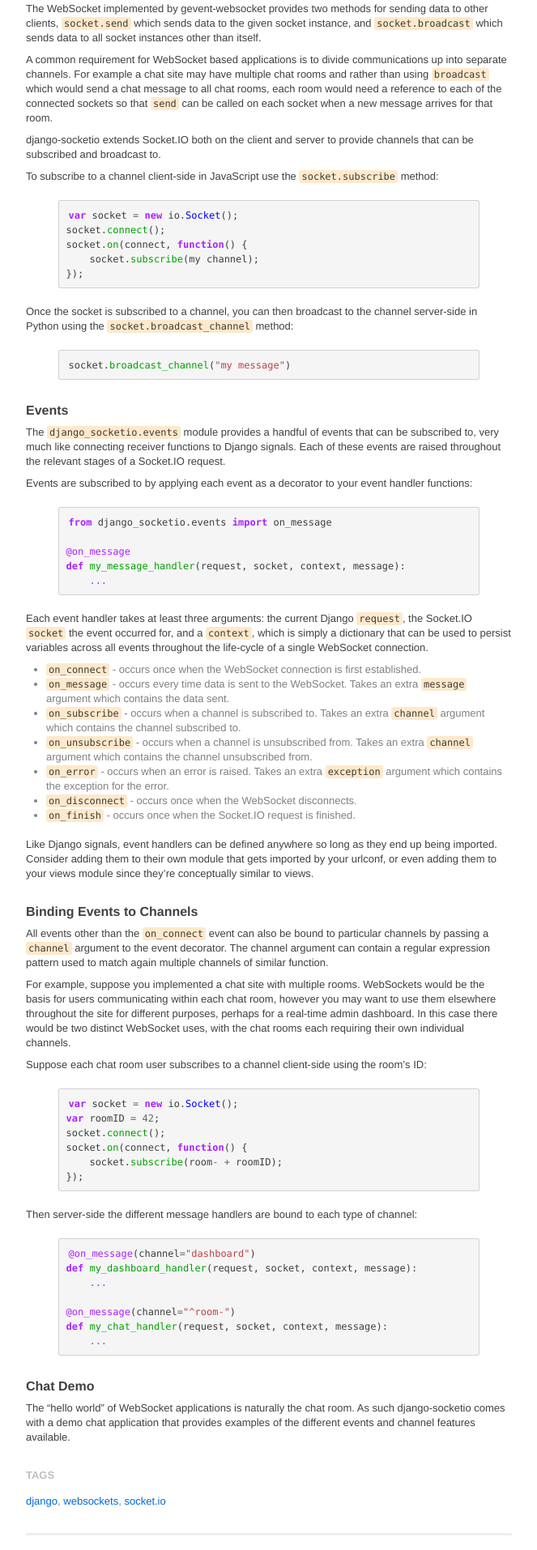
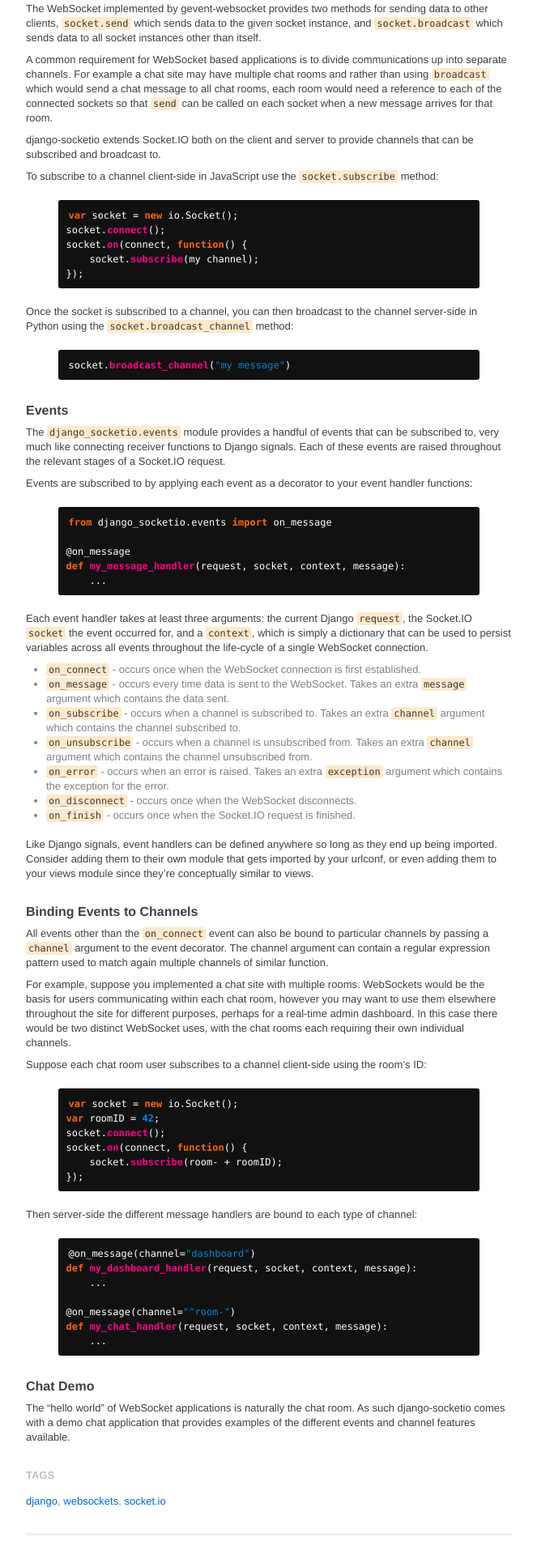
Before and after one commit to xli1224/stephenmcd.github.com, a Jekyll site: the page built from _posts/tumblr/2011-08-13-real-time-web-apps-with-django-and-websockets.md, in a window 1280 px wide. Shown: the part 619-2533 px from the top of the page at 81% size, without its empty margins (308-971 px from the left). Built offline with Jekyll 4.4.1, drawn with Linux system fonts in a browser that asks for light colours.

Commit message:
Changed to 'fruity' pygments style.

```diff
--- a/css/pygments.css
+++ b/css/pygments.css
@@ -1,61 +1,69 @@
-.hll { background-color: #ffffcc }
-.c { color: #008800; font-style: italic } /* Comment */
-.err { border: 1px solid #FF0000 } /* Error */
-.k { color: #AA22FF; font-weight: bold } /* Keyword */
-.o { color: #666666 } /* Operator */
-.cm { color: #008800; font-style: italic } /* Comment.Multiline */
-.cp { color: #008800 } /* Comment.Preproc */
-.c1 { color: #008800; font-style: italic } /* Comment.Single */
-.cs { color: #008800; font-weight: bold } /* Comment.Special */
-.gd { color: #A00000 } /* Generic.Deleted */
-.ge { font-style: italic } /* Generic.Emph */
-.gr { color: #FF0000 } /* Generic.Error */
-.gh { color: #000080; font-weight: bold } /* Generic.Heading */
-.gi { color: #00A000 } /* Generic.Inserted */
-.go { color: #808080 } /* Generic.Output */
-.gp { color: #000080; font-weight: bold } /* Generic.Prompt */
-.gs { font-weight: bold } /* Generic.Strong */
-.gu { color: #800080; font-weight: bold } /* Generic.Subheading */
-.gt { color: #0040D0 } /* Generic.Traceback */
-.kc { color: #AA22FF; font-weight: bold } /* Keyword.Constant */
-.kd { color: #AA22FF; font-weight: bold } /* Keyword.Declaration */
-.kn { color: #AA22FF; font-weight: bold } /* Keyword.Namespace */
-.kp { color: #AA22FF } /* Keyword.Pseudo */
-.kr { color: #AA22FF; font-weight: bold } /* Keyword.Reserved */
-.kt { color: #00BB00; font-weight: bold } /* Keyword.Type */
-.m { color: #666666 } /* Literal.Number */
-.s { color: #BB4444 } /* Literal.String */
-.na { color: #BB4444 } /* Name.Attribute */
-.nb { color: #AA22FF } /* Name.Builtin */
-.nc { color: #0000FF } /* Name.Class */
-.no { color: #880000 } /* Name.Constant */
-.nd { color: #AA22FF } /* Name.Decorator */
-.ni { color: #999999; font-weight: bold } /* Name.Entity */
-.ne { color: #D2413A; font-weight: bold } /* Name.Exception */
-.nf { color: #00A000 } /* Name.Function */
-.nl { color: #A0A000 } /* Name.Label */
-.nn { color: #0000FF; font-weight: bold } /* Name.Namespace */
-.nt { color: #008000; font-weight: bold } /* Name.Tag */
-.nv { color: #B8860B } /* Name.Variable */
-.ow { color: #AA22FF; font-weight: bold } /* Operator.Word */
-.w { color: #bbbbbb } /* Text.Whitespace */
-.mf { color: #666666 } /* Literal.Number.Float */
-.mh { color: #666666 } /* Literal.Number.Hex */
-.mi { color: #666666 } /* Literal.Number.Integer */
-.mo { color: #666666 } /* Literal.Number.Oct */
-.sb { color: #BB4444 } /* Literal.String.Backtick */
-.sc { color: #BB4444 } /* Literal.String.Char */
-.sd { color: #BB4444; font-style: italic } /* Literal.String.Doc */
-.s2 { color: #BB4444 } /* Literal.String.Double */
-.se { color: #BB6622; font-weight: bold } /* Literal.String.Escape */
-.sh { color: #BB4444 } /* Literal.String.Heredoc */
-.si { color: #BB6688; font-weight: bold } /* Literal.String.Interpol */
-.sx { color: #008000 } /* Literal.String.Other */
-.sr { color: #BB6688 } /* Literal.String.Regex */
-.s1 { color: #BB4444 } /* Literal.String.Single */
-.ss { color: #B8860B } /* Literal.String.Symbol */
-.bp { color: #AA22FF } /* Name.Builtin.Pseudo */
-.vc { color: #B8860B } /* Name.Variable.Class */
-.vg { color: #B8860B } /* Name.Variable.Global */
-.vi { color: #B8860B } /* Name.Variable.Instance */
-.il { color: #666666 } /* Literal.Number.Integer.Long */
+.hll { background-color: #333333 }
+.c { color: #008800; font-style: italic; background-color: #0f140f } /* Comment */
+.err { color: #ffffff } /* Error */
+.g { color: #ffffff } /* Generic */
+.k { color: #fb660a; font-weight: bold } /* Keyword */
+.l { color: #ffffff } /* Literal */
+.n { color: #ffffff } /* Name */
+.o { color: #ffffff } /* Operator */
+.x { color: #ffffff } /* Other */
+.p { color: #ffffff } /* Punctuation */
+.cm { color: #008800; font-style: italic; background-color: #0f140f } /* Comment.Multiline */
+.cp { color: #ff0007; font-weight: bold; font-style: italic; background-color: #0f140f } /* Comment.Preproc */
+.c1 { color: #008800; font-style: italic; background-color: #0f140f } /* Comment.Single */
+.cs { color: #008800; font-style: italic; background-color: #0f140f } /* Comment.Special */
+.gd { color: #ffffff } /* Generic.Deleted */
+.ge { color: #ffffff } /* Generic.Emph */
+.gr { color: #ffffff } /* Generic.Error */
+.gh { color: #ffffff; font-weight: bold } /* Generic.Heading */
+.gi { color: #ffffff } /* Generic.Inserted */
+.go { color: #444444; background-color: #222222 } /* Generic.Output */
+.gp { color: #ffffff } /* Generic.Prompt */
+.gs { color: #ffffff } /* Generic.Strong */
+.gu { color: #ffffff; font-weight: bold } /* Generic.Subheading */
+.gt { color: #ffffff } /* Generic.Traceback */
+.kc { color: #fb660a; font-weight: bold } /* Keyword.Constant */
+.kd { color: #fb660a; font-weight: bold } /* Keyword.Declaration */
+.kn { color: #fb660a; font-weight: bold } /* Keyword.Namespace */
+.kp { color: #fb660a } /* Keyword.Pseudo */
+.kr { color: #fb660a; font-weight: bold } /* Keyword.Reserved */
+.kt { color: #cdcaa9; font-weight: bold } /* Keyword.Type */
+.ld { color: #ffffff } /* Literal.Date */
+.m { color: #0086f7; font-weight: bold } /* Literal.Number */
+.s { color: #0086d2 } /* Literal.String */
+.na { color: #ff0086; font-weight: bold } /* Name.Attribute */
+.nb { color: #ffffff } /* Name.Builtin */
+.nc { color: #ffffff } /* Name.Class */
+.no { color: #0086d2 } /* Name.Constant */
+.nd { color: #ffffff } /* Name.Decorator */
+.ni { color: #ffffff } /* Name.Entity */
+.ne { color: #ffffff } /* Name.Exception */
+.nf { color: #ff0086; font-weight: bold } /* Name.Function */
+.nl { color: #ffffff } /* Name.Label */
+.nn { color: #ffffff } /* Name.Namespace */
+.nx { color: #ffffff } /* Name.Other */
+.py { color: #ffffff } /* Name.Property */
+.nt { color: #fb660a; font-weight: bold } /* Name.Tag */
+.nv { color: #fb660a } /* Name.Variable */
+.ow { color: #ffffff } /* Operator.Word */
+.w { color: #888888 } /* Text.Whitespace */
+.mf { color: #0086f7; font-weight: bold } /* Literal.Number.Float */
+.mh { color: #0086f7; font-weight: bold } /* Literal.Number.Hex */
+.mi { color: #0086f7; font-weight: bold } /* Literal.Number.Integer */
+.mo { color: #0086f7; font-weight: bold } /* Literal.Number.Oct */
+.sb { color: #0086d2 } /* Literal.String.Backtick */
+.sc { color: #0086d2 } /* Literal.String.Char */
+.sd { color: #0086d2 } /* Literal.String.Doc */
+.s2 { color: #0086d2 } /* Literal.String.Double */
+.se { color: #0086d2 } /* Literal.String.Escape */
+.sh { color: #0086d2 } /* Literal.String.Heredoc */
+.si { color: #0086d2 } /* Literal.String.Interpol */
+.sx { color: #0086d2 } /* Literal.String.Other */
+.sr { color: #0086d2 } /* Literal.String.Regex */
+.s1 { color: #0086d2 } /* Literal.String.Single */
+.ss { color: #0086d2 } /* Literal.String.Symbol */
+.bp { color: #ffffff } /* Name.Builtin.Pseudo */
+.vc { color: #fb660a } /* Name.Variable.Class */
+.vg { color: #fb660a } /* Name.Variable.Global */
+.vi { color: #fb660a } /* Name.Variable.Instance */
+.il { color: #0086f7; font-weight: bold } /* Literal.Number.Integer.Long */
--- a/css/style.css
+++ b/css/style.css
@@ -16,6 +16,7 @@
 .bar {background:#eee; height:13px; margin-top:5px; float:right; cursor:default;}
 .bar:hover {text-decoration:none; background:#ccc;}
 
+pre {background:#111;}
 pre code {background-color:inherit;}
 pre, table {margin:20px 0;}
 
```
